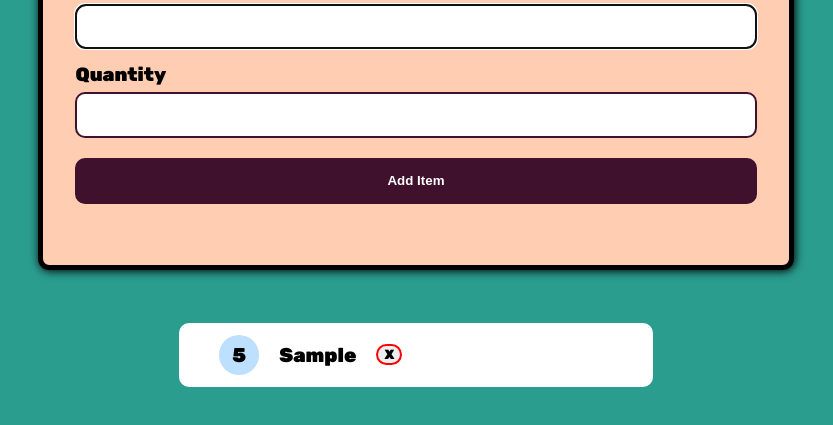
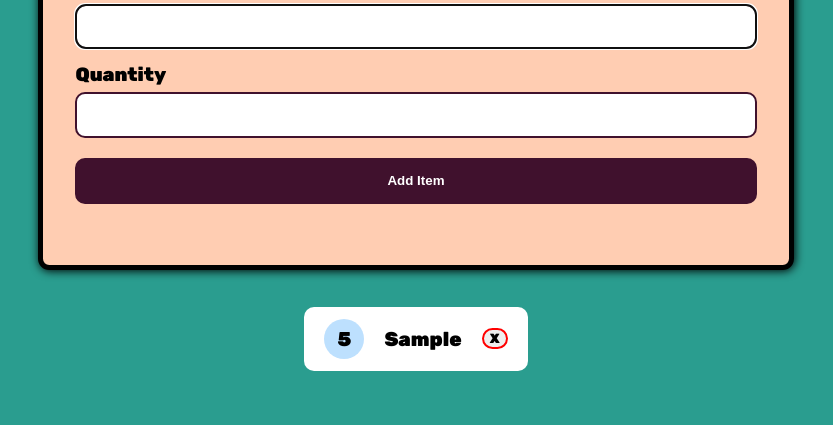
Before and after one commit to DictionaryFrancis/marketList, a plain HTML site: page index.html in a window 1280 px wide. Both pictures are taken after typing "Sample", "5" into the empty fields and a click on the input "Add Item". Shown: the part 303-728 px from the top of the page, without its empty margins (224-1057 px from the left). Drawn offline with Linux system fonts and the light colour scheme.

Commit message:
Update style.css

```diff
--- a/style.css
+++ b/style.css
@@ -13,6 +13,10 @@ main {
     justify-content: space-between;
     padding: 3em 3em;
     margin: 2em auto;
+}
+
+aside{
+    margin: 0 auto;
 }
 
 section{
@@ -49,11 +53,6 @@ label {
     font-weight: bold;
 }
 
-aside{
-    margin: 1em auto;
-    min-width: 380px;
-    width: 40%;
-}
 
 .register {
     background-color: #40112D;
@@ -68,6 +67,7 @@ aside{
 
 ul{
     padding: 0;
+
 }
 
 .item {
@@ -81,7 +81,7 @@ ul{
     gap: 1em;
     list-style: none;
     margin: 0 0 1em;
-    padding: 0.6em 2em;
+    padding: 0.6em 1em;
     width: 100%;
 }
 
```
